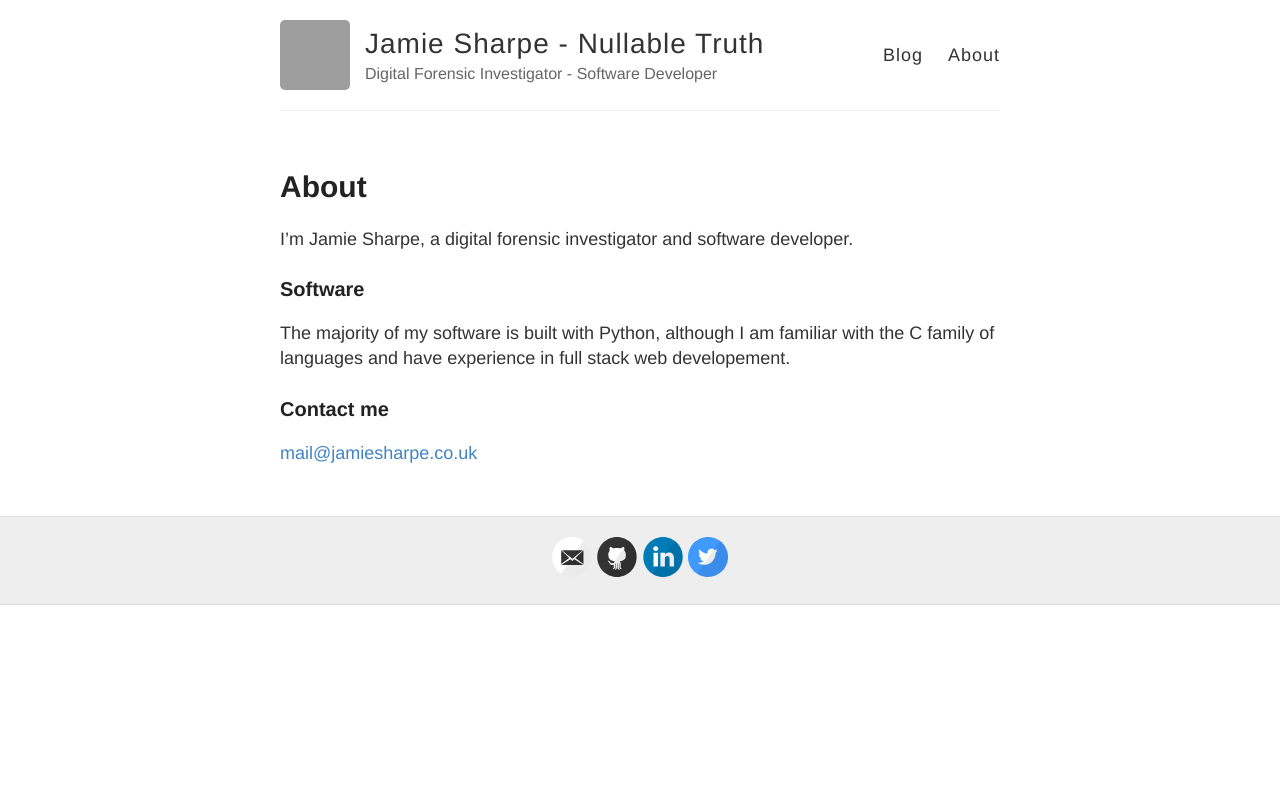
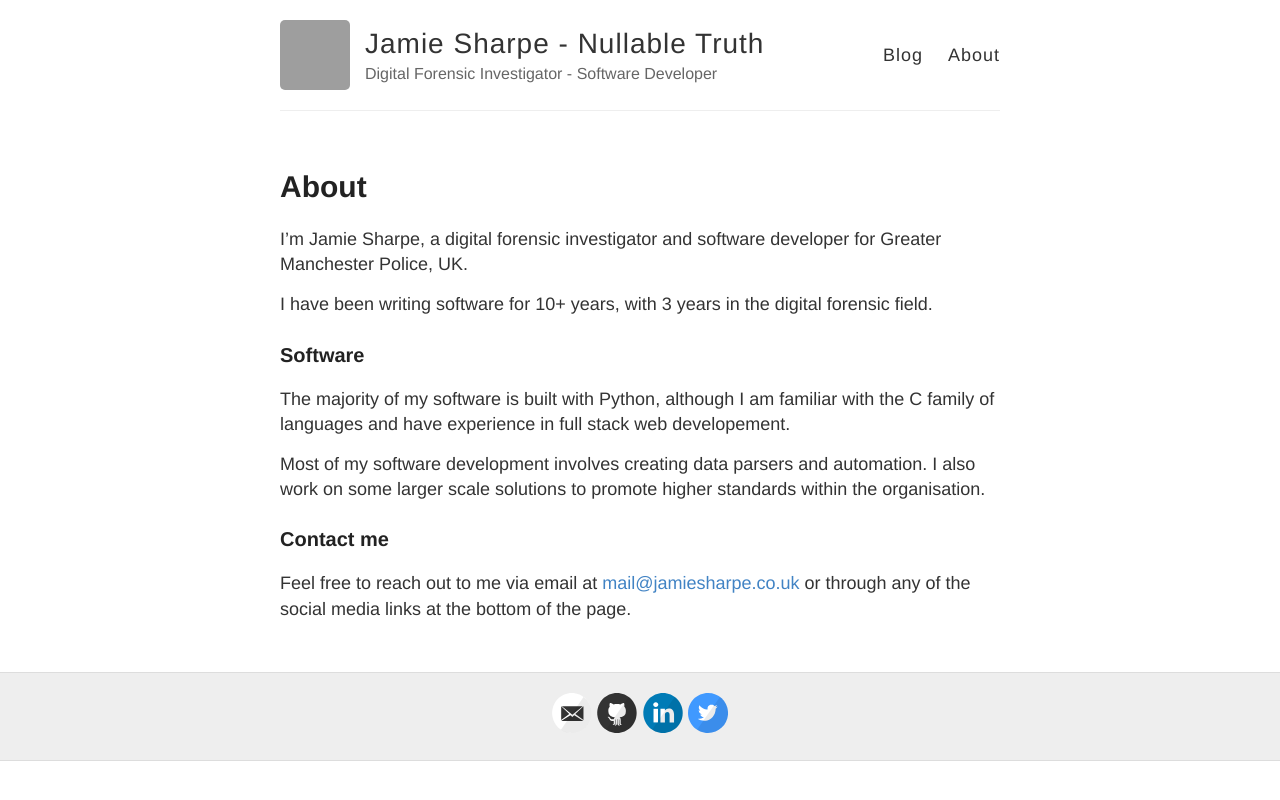
Before and after one commit to JamieSharpe/jamiesharpe.github.io, a Jekyll site: the page built from about.md, in a window 1280 px wide. Shown: the top 800 px of the page. Built offline with Jekyll 4.4.1, drawn with Linux system fonts in a browser that asks for light colours; grey boxes are pictures that could not be loaded.

Commit message:
more details in the about page.

```diff
--- a/about.md
+++ b/about.md
@@ -4,12 +4,16 @@ title: About
 permalink: /about/
 ---
 
-I'm Jamie Sharpe, a digital forensic investigator and software developer.
+I'm Jamie Sharpe, a digital forensic investigator and software developer for Greater Manchester Police, UK.
+
+I have been writing software for 10+ years, with 3 years in the digital forensic field.
 
 ### Software
 
 The majority of my software is built with Python, although I am familiar with the C family of languages and have experience in full stack web developement.
 
+Most of my software development involves creating data parsers and automation. I also work on some larger scale solutions to promote higher standards within the organisation.
+
 ### Contact me
 
-[mail@jamiesharpe.co.uk](mailto:mail@jamiesharpe.co.uk)
+Feel free to reach out to me via email at [mail@jamiesharpe.co.uk](mailto:mail@jamiesharpe.co.uk) or through any of the social media links at the bottom of the page.
```
